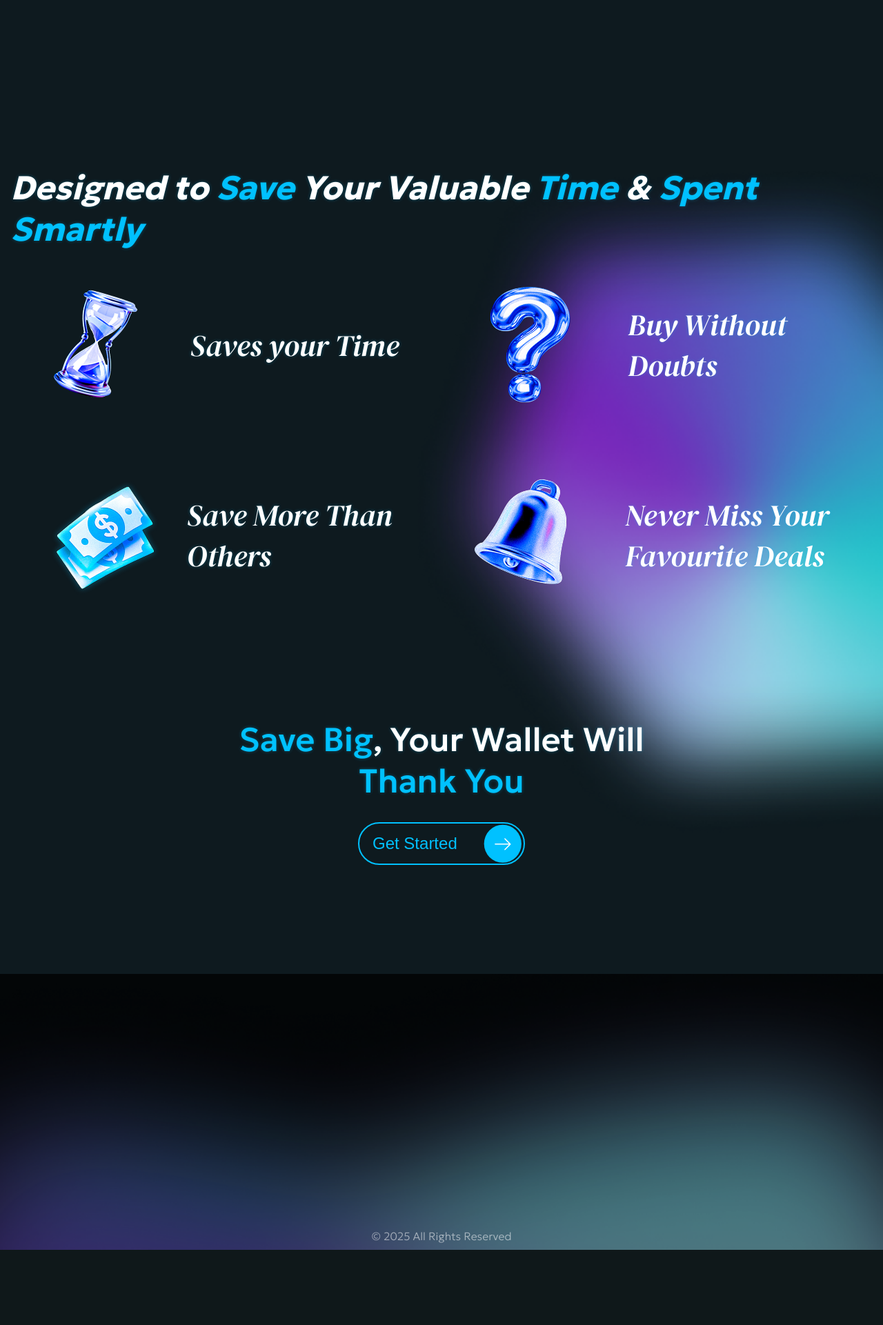
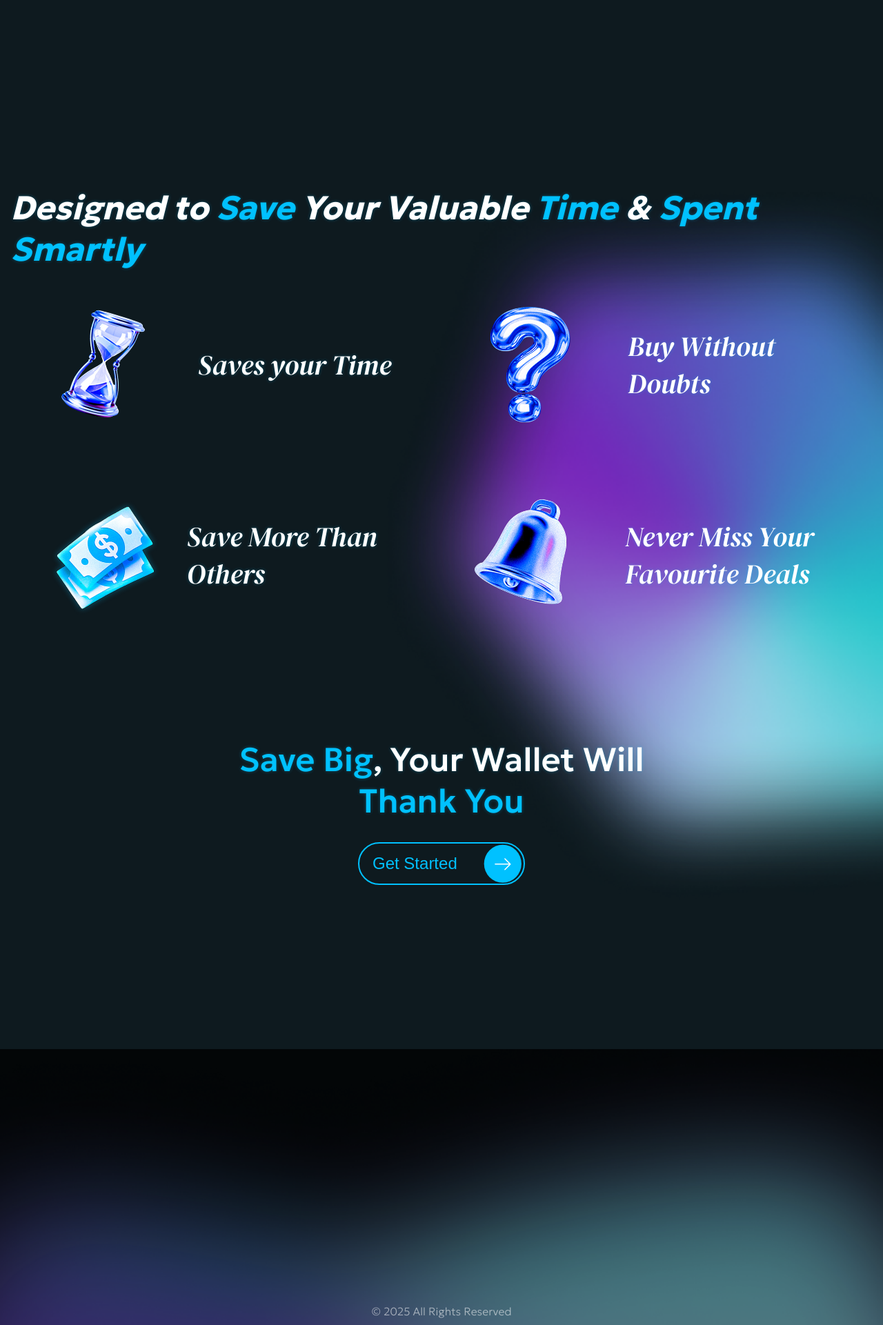
Before and after one commit to AviatrixK/PriceSpy, a Flask app: page / in a window 1280 px wide. Shown: the part 3268-5189 px from the top of the page at 69% size. Before the commit the page ends 5080 px from the top, so only its background shows below. Run offline with Flask 3, Linux system fonts and the light colour scheme; some libraries are stand-ins or nearby versions; some web fonts are replaced.

Commit message:
Final touches

```diff
--- a/static/landing.css
+++ b/static/landing.css
@@ -504,8 +504,8 @@ nav ul li {
   background-size: contain;
   background-position: right 0;
   padding: 10px 15px;
-  height: 145vh;
-  margin-top: 40px;
+  height: 155vh;
+  margin-top: 69px;
   font-family: "Geologica", sans-serif;
 }
 
@@ -524,7 +524,7 @@ nav ul li {
 
 .lst {
   color: var(--white-color);
-  font-size: 2.7rem;
+  font-size: 2.5rem;
   font-weight: 500;
   font-style: italic;
   text-shadow: 0px 0px 5px #00c1ff50;
```
Also changed, not shown: templates/index.html (+26 -0 lines).
